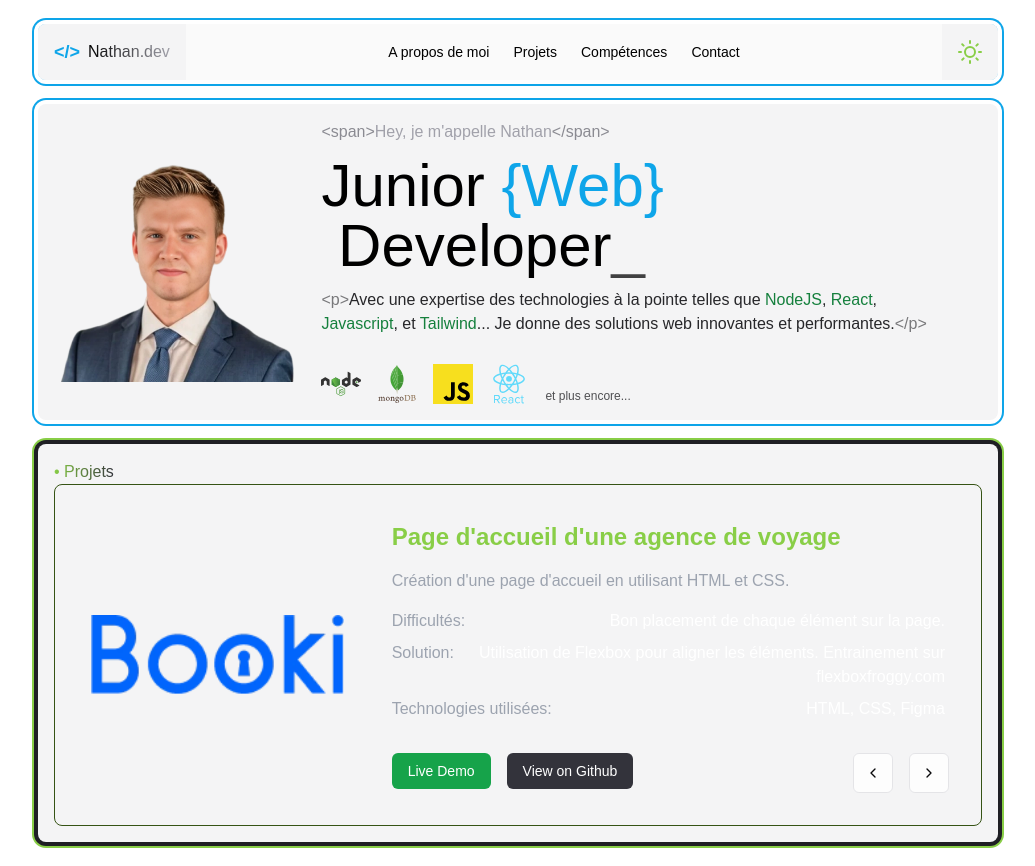
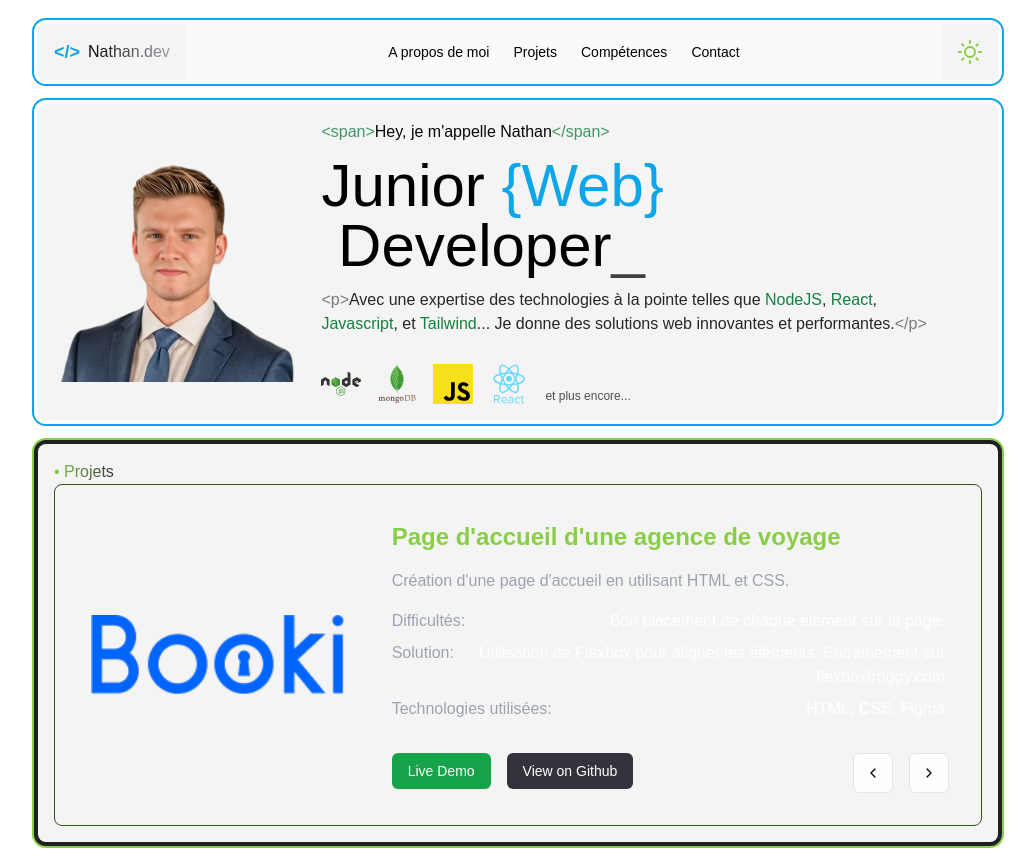
Before and after one commit to BinaryZoboo/portfolio, a React (Vite) app: page / in a window 1280 px wide. Shown: the whole page, without its empty margins (122-1157 px from the left). Built offline with nearby package versions, Linux system fonts and the light colour scheme.

Commit message:
color aboutme

```diff
--- a/src/components/Aboutme.jsx
+++ b/src/components/Aboutme.jsx
@@ -16,10 +16,14 @@ export default function Aboutme() {
 
         {/* Text Section */}
         <div className="flex w-full flex-col space-y-3 text-center sm:w-2/3 sm:text-left">
-          <p className="text-zinc-400">
-            <span className="text-zinc-500 opacity-80">{"<span>"}</span>Hey, je
-            m&apos;appelle Nathan
-            <span className="text-zinc-500 opacity-80">{"</span>"}</span>
+          <p className="dark:text-zinc-300">
+            <span className="text-green-700 opacity-80 dark:text-pink-400">
+              {"<span>"}
+            </span>
+            Hey, je m&apos;appelle Nathan
+            <span className="text-green-700 opacity-80 dark:text-pink-400">
+              {"</span>"}
+            </span>
           </p>
 
           <h1 className="text-balance text-4xl font-bold text-black md:text-5xl lg:text-6xl dark:text-white">
@@ -33,14 +37,14 @@ export default function Aboutme() {
           <div className="font-mono text-zinc-800 dark:text-zinc-300">
             <span className="opacity-60">{"<p>"}</span>
             Avec une expertise des technologies à la pointe telles que
-            <span className="text-green-700 dark:text-atlantis"> NodeJS</span>,
-            <span className="text-green-700 dark:text-atlantis"> React</span>,
-            <span className="text-green-700 dark:text-atlantis">
+            <span className="text-green-700 dark:text-pink-400"> NodeJS</span>,
+            <span className="text-green-700 dark:text-pink-400"> React</span>,
+            <span className="text-green-700 dark:text-pink-400">
               {" "}
               Javascript
             </span>
             , et
-            <span className="text-green-700 dark:text-atlantis"> Tailwind</span>
+            <span className="text-green-700 dark:text-pink-400"> Tailwind</span>
             ... Je donne des solutions web innovantes et performantes.
             <span className="opacity-60">{"</p>"}</span>
           </div>
```
